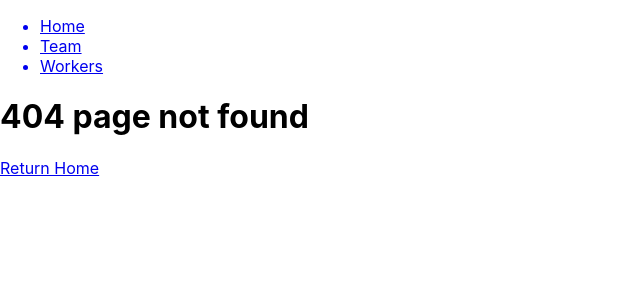
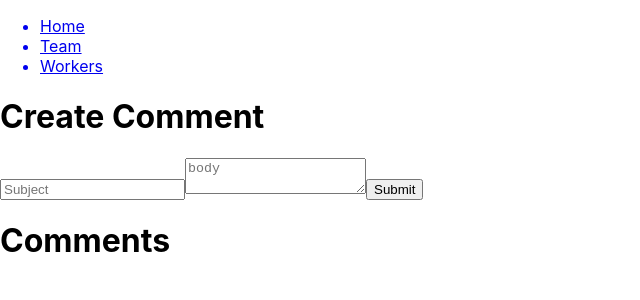
Before and after one commit to Jordan-Holm/handy_man, a React (Create React App) app in the folder client/: page /1/comments in a window 1280 px wide. Before the commit this address had no page. Shown: the top 300 px of the page, without its empty margins (0-640 px from the left). Built offline with nearby package versions, Linux system fonts and the light colour scheme; no server answers.

Commit message:
all comment done

```diff
--- a/client/src/App.js
+++ b/client/src/App.js
@@ -6,6 +6,7 @@ import Terms from './components/shared/footer/Terms';
 import Team from './components/shared/team/Team';
 import Workers from './components/workers/Workers';
 import Services from './components/services/Services';
+import Comments from './components/comments/Comments';
 import NoMatch from './components/shared/NoMatch';
 
 const App = () => (
@@ -16,6 +17,7 @@ const App = () => (
       <Route path='/team' element={<Team />} />
       <Route path='/workers' element={<Workers />} />
       <Route path='/:workerId/services' element={<Services />} />
+      <Route path='/:serviceId/comments' element={<Comments />} />
       <Route path='/privacy' element={<Privacy />} />
       <Route path='terms' element={<Terms />} />
       <Route path='/*' element={<NoMatch />} />
--- /dev/null
+++ b/client/src/components/comments/CommentForm.js
@@ -0,0 +1,56 @@
+import { useEffect, useState } from "react";
+// import { useAsyncValue } from "react-router-dom";
+
+const CommentForm = ({ addComment, id, title, desc, updateComment, setEdit }) => {
+  const [comment, setComment] = useState({ title: '', desc:'' })
+
+  useEffect ( () => {
+    if (id) {
+      setComment({ title, desc })
+    }
+
+
+  }, [])
+
+  const handleSubmit = (e) => {
+    e.preventDefault()
+    if (id) {
+      updateComment(id, comment)
+      setEdit(false)
+    } else {
+      addComment(comment)
+    }
+    setComment({ title: '', desc:'' })
+  }
+
+  return (
+    <>
+      <h1>{ id ? 'Edit' : 'Create'} Comment</h1>
+      <form onSubmit={handleSubmit}>
+        <input
+          name='title'
+          value={comment.title}
+          onChange={(e) => setComment({ ...comment, title: e.target.value})}
+          required
+          placeholder='Subject'
+        />
+        <textarea
+          name='desc'
+          value={comment.desc}
+          onChange={(e) => setComment({ ...comment, desc: e.target.value})}
+          required
+          placeholder='body'
+        ></textarea>
+        <button type='submit'>Submit</button>
+
+      </form>
+
+
+
+    </>
+
+  )
+
+}
+
+export default CommentForm;
--- /dev/null
+++ b/client/src/components/comments/CommentShow.js
@@ -0,0 +1,43 @@
+import { useState } from "react";
+import CommentForm from "./CommentForm";
+
+
+const CommentShow = ({id, title, desc, updateComment, deleteComment }) => {
+  const [editing, setEdit] = useState(false)
+
+  return (
+    <>
+      {editing ?
+        <>
+          <CommentForm
+            updateComment={updateComment}
+            id={id}
+            title={title}
+            desc={desc}
+            setEdit={setEdit}
+
+          />
+          <button onClick={() => setEdit(false)}>
+            Cancel
+          </button>
+        </>
+        :
+        <div>
+          <h1> {title} {desc}</h1>
+          <button onClick={() => setEdit(true)}>
+            Edit
+          </button>
+          <button onClick={() => deleteComment(id)}>
+            Delete
+            </button>
+        </div>
+      }
+      <hr />
+    </>
+
+  )
+
+
+}
+
+export default CommentShow;
--- /dev/null
+++ b/client/src/components/comments/CommentSubject.js
@@ -0,0 +1,16 @@
+import CommentShow from './CommentShow';
+
+const CommentSubject = ({ comments, updateComment, deleteComment }) => (
+ <>
+  {comments.map( c =>
+   <CommentShow
+     key={c.id}
+     {...c}
+     updateComment={updateComment}
+     deleteComment={deleteComment}
+    />
+
+    )}
+ </>
+)
+export default CommentSubject
--- /dev/null
+++ b/client/src/components/comments/Comments.js
@@ -0,0 +1,68 @@
+import { useParams } from 'react-router-dom';
+import { useState , useEffect } from 'react';
+import axios from 'axios';
+import CommentForm from './CommentForm';
+import CommentSubject from './CommentSubject';
+
+
+const Comments =() => {
+ const [comments, setComments] = useState([])
+
+  const { serviceId } = useParams()
+  // const location = useLocation()
+
+  // const { WorkerFirst_Name} = useLocation()
+
+  useEffect( () => {
+    axios.get(`/api/service//${serviceId}/comments`)
+     . then ( res => setComments(res.data) )
+     .catch(err => console.log(err))
+
+
+  }, [])
+
+  const addComment = (comment) => {
+    axios.post(`/api/service/${serviceId}/comments`, {comment})
+    .then ( res => setComments([ ... comments, res.data ]))
+    .catch(err => console.log(err))
+
+  }
+
+  const updateComments = (id, comment) => {
+    axios.put(`/api/service/${serviceId}/comments/${id}`, { comment })
+      .then( res => {
+        const newUpdatedComments = Comments.map( c => {
+          if (c.id == id) {
+            return res.data
+          }
+          return c
+        })
+        setComments(newUpdatedComments)
+      })
+      .catch( err => console.log(err))
+
+  }
+
+  const deleteComment = (id) => {
+    axios.delete(`/api/service/${serviceId}/comments/${id}`,)
+      .then ( res => {
+        setComments(comments.filter( c => c.id !== id))
+      })
+      .catch( err => console.log(err))
+  }
+
+  return (
+    <>
+      <CommentForm addComment={addComment} />
+     <h1>Comments</h1>
+     <CommentSubject
+      comments={comments}
+      updateComments={updateComments}
+      />
+    </>
+
+  )
+
+}
+
+export default Comments;
```
Also changed, not shown: 2 other files (tests, documents, lock files or other folders).
